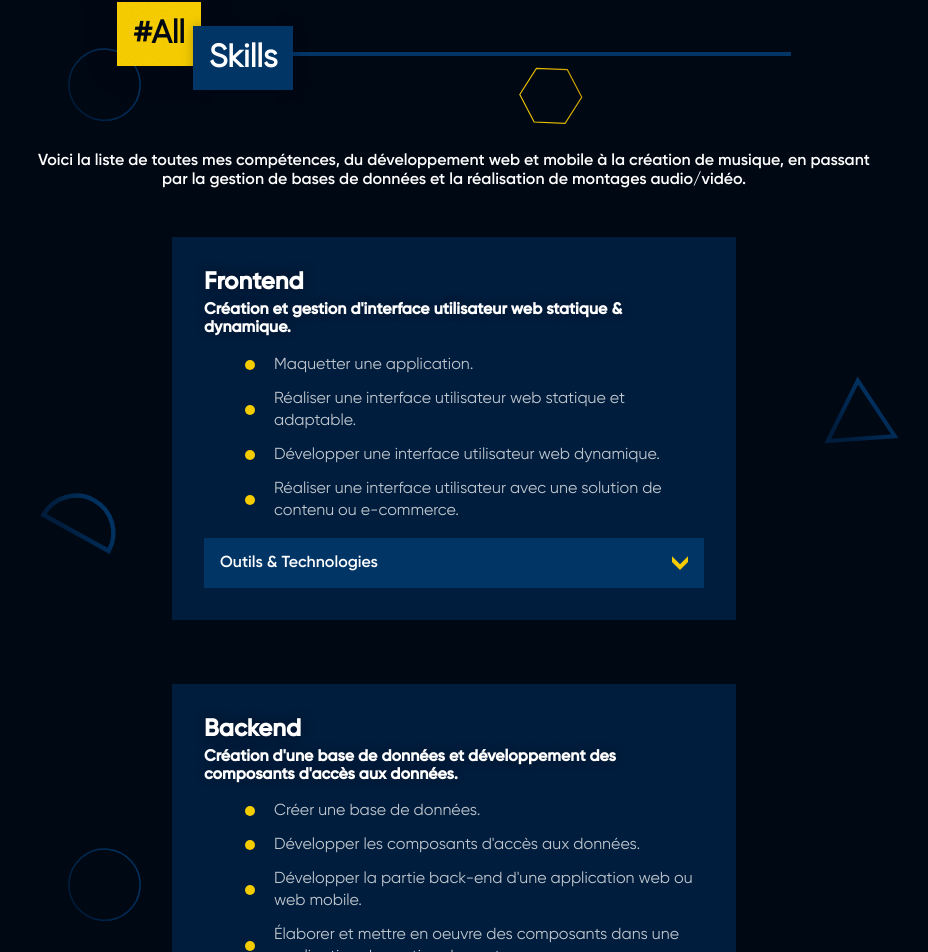
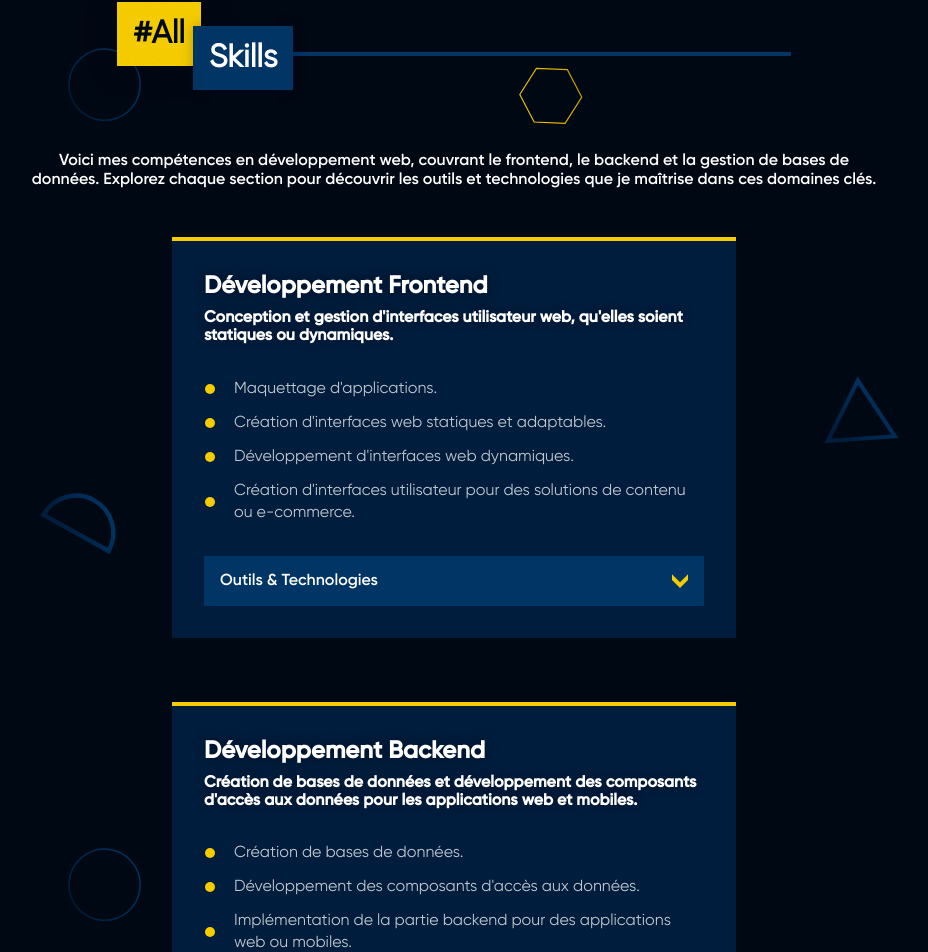
Before and after one commit to Francois-Dauzet/personal-website, a React (Vite) app: page /about-me in a window 1280 px wide. Shown: the part 1126-2078 px from the top of the page, without its empty margins (186-1114 px from the left). Built offline with nearby package versions, Linux system fonts and the light colour scheme.

Commit message:
Add link for tools in all skills section

```diff
--- a/src/components/skillsSection/SkillsSection.jsx
+++ b/src/components/skillsSection/SkillsSection.jsx
@@ -22,14 +22,15 @@ const SkillsSection = () => {
           </span>
         </h1>
         <p className="description">
-          Voici la liste de toutes mes compétences, du développement web et
-          mobile à la création de musique, en passant par la gestion de bases de
-          données et la réalisation de montages audio/vidéo.
+          Voici mes compétences en développement web, couvrant le frontend, le
+          backend et la gestion de bases de données. Explorez chaque section
+          pour découvrir les outils et technologies que je maîtrise dans ces
+          domaines clés.
         </p>
         <div className="container-cards">
           {skillsData.map((skill, index) => (
             <div key={index} className="item-card">
-              <h3>{skill.title}</h3>
+              <h3 translate="no">{skill.title}</h3>
               <h4>{skill.description}</h4>
               <ul>
                 {skill.points.map((point, index) => (
@@ -50,7 +51,12 @@ const SkillsSection = () => {
               <div className="item-card-content">
                 {skill.tools.map((tool, index) => (
                   <div key={index} className="tag">
+                    <a
+                      target="_blank"
+                      href={'https://www.google.com/search?q=' + tool.name}
+                    >
                       <p
+                        translate="no"
                         style={{
                           backgroundColor: tool.background,
                           color: tool.color,
@@ -58,6 +64,7 @@ const SkillsSection = () => {
                       >
                         {tool.name}
                       </p>
+                    </a>
                   </div>
                 ))}
               </div>
--- a/src/components/skillsSection/SkillsSection.scss
+++ b/src/components/skillsSection/SkillsSection.scss
@@ -79,6 +79,8 @@
       margin: 2rem;
       padding: 2rem;
       background-color: map-get(map-get($background, on-secondary), 100);
+      border-top: 4px solid map-get(map-get($background, secondary), 100);
+
       @media (max-width: 1000px) {
         width: 88%;
         margin: 1rem;
@@ -89,7 +91,7 @@
         font-family: 'Gilroy-SemiBold';
         color: map-get(map-get($text-color, on-primary), 100);
         font-size: 1.5rem;
-        margin: 0 0 0.25rem 0;
+        margin: 0 0 0.5rem 0;
         text-shadow: 0 0 11px map-get(map-get($background, on-primary), 50);
       }
 
@@ -103,6 +105,8 @@
 
       ul {
         list-style: none;
+        padding: 0.25rem 0;
+
         li {
           font-family: 'Gilroy-regular';
           color: map-get(map-get($text-color, on-primary), 75);
@@ -167,12 +171,14 @@
           align-items: center;
           justify-content: center;
           margin: 0.5rem;
-
-          p {
-            margin: 0;
-            padding: 0.25rem;
-            font-family: 'Gilroy-SemiBold';
-            color: map-get(map-get($text-color, primary), 100);
+          a {
+            text-decoration: none;
+            p {
+              margin: 0;
+              padding: 0.25rem;
+              font-family: 'Gilroy-SemiBold';
+              color: map-get(map-get($text-color, primary), 100);
+            }
           }
         }
       }
--- a/src/data/skillsData.jsx
+++ b/src/data/skillsData.jsx
@@ -1,13 +1,13 @@
 export const skillsData = [
   {
-    title: 'Frontend',
+    title: 'Développement Frontend',
     description:
-      "Création et gestion d'interface utilisateur web statique & dynamique.",
+      "Conception et gestion d'interfaces utilisateur web, qu'elles soient statiques ou dynamiques.",
     points: [
-      'Maquetter une application.',
-      'Réaliser une interface utilisateur web statique et adaptable.',
-      'Développer une interface utilisateur web dynamique.',
-      'Réaliser une interface utilisateur avec une solution de contenu ou e-commerce.',
+      "Maquettage d'applications.",
+      "Création d'interfaces web statiques et adaptables.",
+      "Développement d'interfaces web dynamiques.",
+      "Création d'interfaces utilisateur pour des solutions de contenu ou e-commerce.",
     ],
     tools: [
       { name: 'React.js', background: '#f7df1e', color: '#000814' },
@@ -17,21 +17,19 @@ export const skillsData = [
       { name: 'JQuery', background: '#0168AE', color: '#ffffff' },
       { name: 'Symfony', background: '#000000', color: '#ffffff' },
       { name: 'Vue.js', background: '#41B883', color: '#000814' },
-      { name: 'jQuery', background: '#0868AC', color: '#ffffff' },
       { name: 'Twig', background: '#5C8525', color: '#000814' },
       { name: 'Wordpress', background: '#32373C', color: '#ffffff' },
-      { name: 'React.js', background: '#00DCFF', color: '#000814' },
     ],
   },
   {
-    title: 'Backend',
+    title: 'Développement Backend',
     description:
-      "Création d'une base de données et développement des composants d'accès aux données.",
+      " Création de bases de données et développement des composants d'accès aux données pour les applications web et mobiles.",
     points: [
-      'Créer une base de données.',
-      "Développer les composants d'accès aux données.",
-      "Développer la partie back-end d'une application web ou web mobile.",
-      'Élaborer et mettre en oeuvre des composants dans une application de gestion de contenu ou e-commerce.',
+      'Création de bases de données.',
+      "Développement des composants d'accès aux données.",
+      'Implémentation de la partie backend pour des applications web ou mobiles.',
+      'Intégration de composants dans des applications de gestion de contenu ou e-commerce.',
     ],
     tools: [
       { name: 'MariaDB', background: '#C49A6C', color: '#000814' },
@@ -45,14 +43,14 @@ export const skillsData = [
     ],
   },
   {
-    title: 'Mobile',
+    title: 'Développement Mobile',
     description:
-      "Développement et production d'une application pour Android & IOS.",
+      "Développement et production d'applications pour Android et iOS, avec une expertise particulière dans React Native.",
     points: [
-      'Développer et produire une application pour Android & IOS.',
-      "Gestion de Gradle et de CocaoPods au sein d'un projet.",
-      'Gestion des chemins SDK entre VSCode et Android Studio ou Xcode.',
-      'Élaborer et mettre en oeuvre des composants dans une application React Native.',
+      "Développement et production d'applications pour Android et iOS.",
+      'Gestion des outils de build tels que Gradle et Cocoapods.',
+      'Configuration des chemins SDK entre différents environnements de développement.',
+      "Utilisation de React Native pour développer des composants d'interface.",
     ],
     tools: [
       { name: 'React Native', background: '#00A9D9', color: '#000814' },
@@ -61,9 +59,15 @@ export const skillsData = [
     ],
   },
   {
-    title: 'DevOps',
-    description: 'in progress...',
-    points: ['in progress...', 'in progress...', 'in progress...'],
+    title: 'Pratiques DevOps',
+    description:
+      "Utilisation de processus et d'outils pour accélérer le développement et assurer une amélioration continue des logiciels.",
+    points: [
+      "Mise en place et gestion de pipelines d'intégration continue.",
+      'Automatisation des déploiements pour assurer une livraison continue.',
+      "Configuration et gestion d'environnements de développement et de production.",
+      "Utilisation d'outils de gestion de configuration pour assurer la cohérence des environnements.",
+    ],
     tools: [
       { name: 'Azure DevOps', background: '#0089D6', color: '#000814' },
       { name: 'Vagrant', background: '#127EFF', color: '#000814' },
@@ -74,11 +78,52 @@ export const skillsData = [
     ],
   },
   {
-    title: 'Workflow & Autres',
-    description: 'Ensemble de tous mes outils et environnements de travail.',
-    points: ['in progress...', 'in progress...', 'in progress...'],
+    title: 'Conception et Gestion de Projets',
+    description:
+      "Planification, conception et gestion de projets logiciels, depuis l'analyse des besoins jusqu'à la mise en production et la maintenance.",
+    points: [
+      'Création de cahiers des charges détaillés en collaboration avec les parties prenantes.',
+      'Élaboration de Diagrammes de Gantt pour la planification et le suivi des projets.',
+      'Utilisation de Mind Maps pour visualiser et organiser les idées et les processus.',
+      'Identification et spécification des exigences fonctionnelles et non fonctionnelles.',
+      "Établissement de l'architecture technologique et applicative.",
+      'Définition des Guidelines de conception pour garantir la cohérence et la qualité.',
+      "Création de maquettes et wireframes pour visualiser l'interface utilisateur.",
+      "Réalisation de l'inventaire des données et conception des modèles conceptuels et physiques (MLD, MCD, MPD).",
+      "Définition des exigences de sécurité et mise en place d'un plan de développement sécurisé.",
+      'Planification des phases et des itérations en utilisant des méthodologies agiles ou traditionnelles.',
+      'Mise en place du déploiement et de la maintenance des applications.',
+      'Gestion du budget du projet et suivi des coûts tout au long du cycle de vie du projet.',
+    ],
     tools: [
-      { name: 'Git', background: '#DD4C35', color: '#000814' },
+      { name: 'Coolors', background: '#08A3FD', color: '#000814' },
+      { name: 'DrawSQL', background: '#232323', color: '#ffffff' },
+      { name: 'Excalidraw', background: '#6965DB', color: '#ffffff' },
+      { name: 'Figma', background: '#F25425', color: '#000814' },
+      { name: 'Framindmap', background: '#725794', color: '#ffffff' },
+      { name: 'GanttProject', background: '#FFC008', color: '#000814' },
+      { name: 'Looping', background: '#0000FF', color: '#ffffff' },
+      { name: 'Microsoft 365', background: '#497DD2', color: '#000814' },
+      { name: 'Prezi', background: '#3685FF', color: '#000814' },
+      { name: 'Trello', background: '#087DC1', color: '#000814' },
+    ],
+  },
+  {
+    title: 'Workflow et Outils',
+    description:
+      "Ensemble d'outils et d'environnements de travail pour optimiser la productivité et la collaboration tout au long du processus de développement.",
+    points: [
+      "Gestion avancée de balises et de suivi d'événements avec Google Tag Manager.",
+      'Analyse approfondie du trafic et du comportement des utilisateurs avec Google Analytics.',
+      "Utilisation de Firebase pour le développement d'applications web et mobiles.",
+      "Test et débogage d'API avec Postman.",
+      'Administration et gestion de bases de données avec phpMyAdmin et MySQL Workbench.',
+      'Transfert de fichiers sécurisé avec FileZilla.',
+      "Configuration de l'environnement de développement avec Laragon.",
+      "Administration des systèmes d'exploitation Linux et Windows.",
+      'Développement de logiciels avec Notepad++ et Visual Studio Code.',
+    ],
+    tools: [
       { name: 'Google Tag Manager', background: '#89B4F8', color: '#000814' },
       { name: 'Google Analytics', background: '#F8AC01', color: '#000814' },
       { name: 'Firebase', background: '#FFCB2C', color: '#000814' },
@@ -95,49 +140,4 @@ export const skillsData = [
       { name: 'Windows', background: '#087DD7', color: '#000814' },
     ],
   },
-  //   {
-  //     title: 'Montage Audio & Vidéo',
-  //     description: "Réalisation d'un montage audio/vidéo complet.",
-  //     points: [
-  //       'Modifier ou créer une image avec plusieurs sources.',
-  //       'Réaliser un montage audio/vidéo complet.',
-  //       'Optimiser au maximum le rendu photo/vidéo.',
-  //       'Filmer, réaliser et produire un trailer.',
-  //     ],
-  //     tools: [
-  //       { name: 'Example', background: '#C49A6C', color: '#000814' },
-  //       { name: 'Example', background: '#03599C', color: '#ffffff' },
-  //     ],
-  //   },
-  //   {
-  //     title: 'Production de Musique',
-  //     description: "Écriture, création et production d'une musique complète.",
-  //     points: [
-  //       'Écrire ,créer et produire une musique complète.',
-  //       'Enregistrer et editer un environnement ou une voix dans un DAW.',
-  //       'Créer et utiliser des templates pour des synthetiseurs ou des pluggins.',
-  //       "Élaborer et mettre en oeuvre le mastering complet d'une bande son.",
-  //       'Création de la chaîne Youtube Tezuad pour le partage et la diffusion de mes créations.',
-  //     ],
-  //     tools: [
-  //       { name: 'Example', background: '#C49A6C', color: '#000814' },
-  //       { name: 'Example', background: '#03599C', color: '#ffffff' },
-  //     ],
-  //   },
-  //   {
-  //     title: '3D - Mapping & Modding',
-  //     description:
-  //       "Création d'une map ou d'un mod avec gestion des fichiers XML et i3d.",
-  //     points: [
-  //       'Crée une map (triggers, splines, scripts) sur Giants Editor.',
-  //       "Gérer l'entièreté des fichiers XML et i3d d'une map ou d'un mod.",
-  //       'Créé et importé des textures, script et fichier.grle dans Giants Editor.',
-  //       'Créé, animé, importer et exporter des objets de base avec Blender.',
-  //       'Création de la chaîne Youtube Namkad Production pour le partage et la diffusion de formations.',
-  //     ],
-  //     tools: [
-  //       { name: 'Example', background: '#C49A6C', color: '#000814' },
-  //       { name: 'Example', background: '#03599C', color: '#ffffff' },
-  //     ],
-  //   },
 ];
```
Also changed, not shown: src/components/experienceTimeline/ExperienceTimeline.jsx (+11 -5 lines), src/components/trainingTimeline/TrainingTimeline.jsx (+12 -6 lines). Lines whose indentation alone changed are shown as unchanged.
